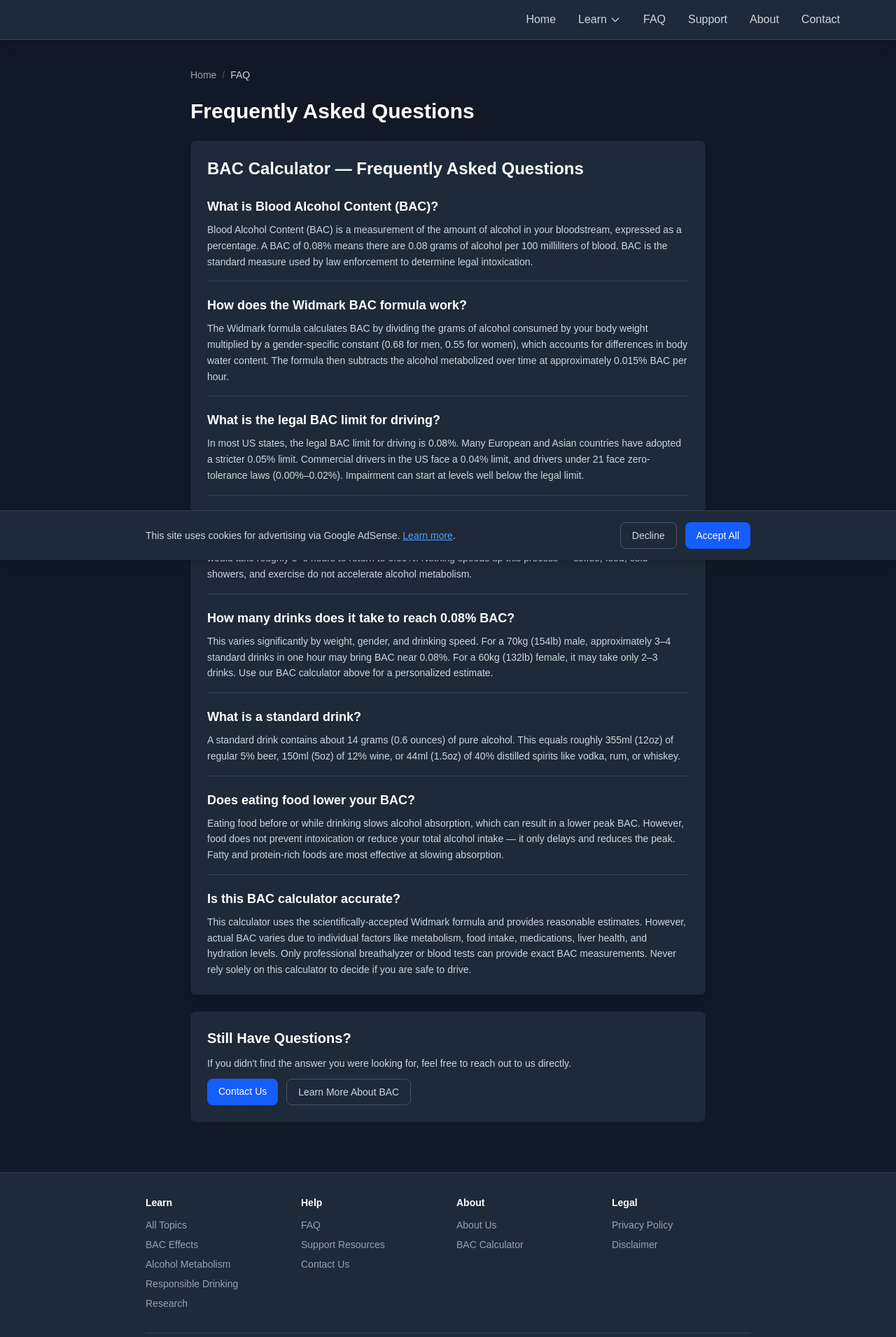
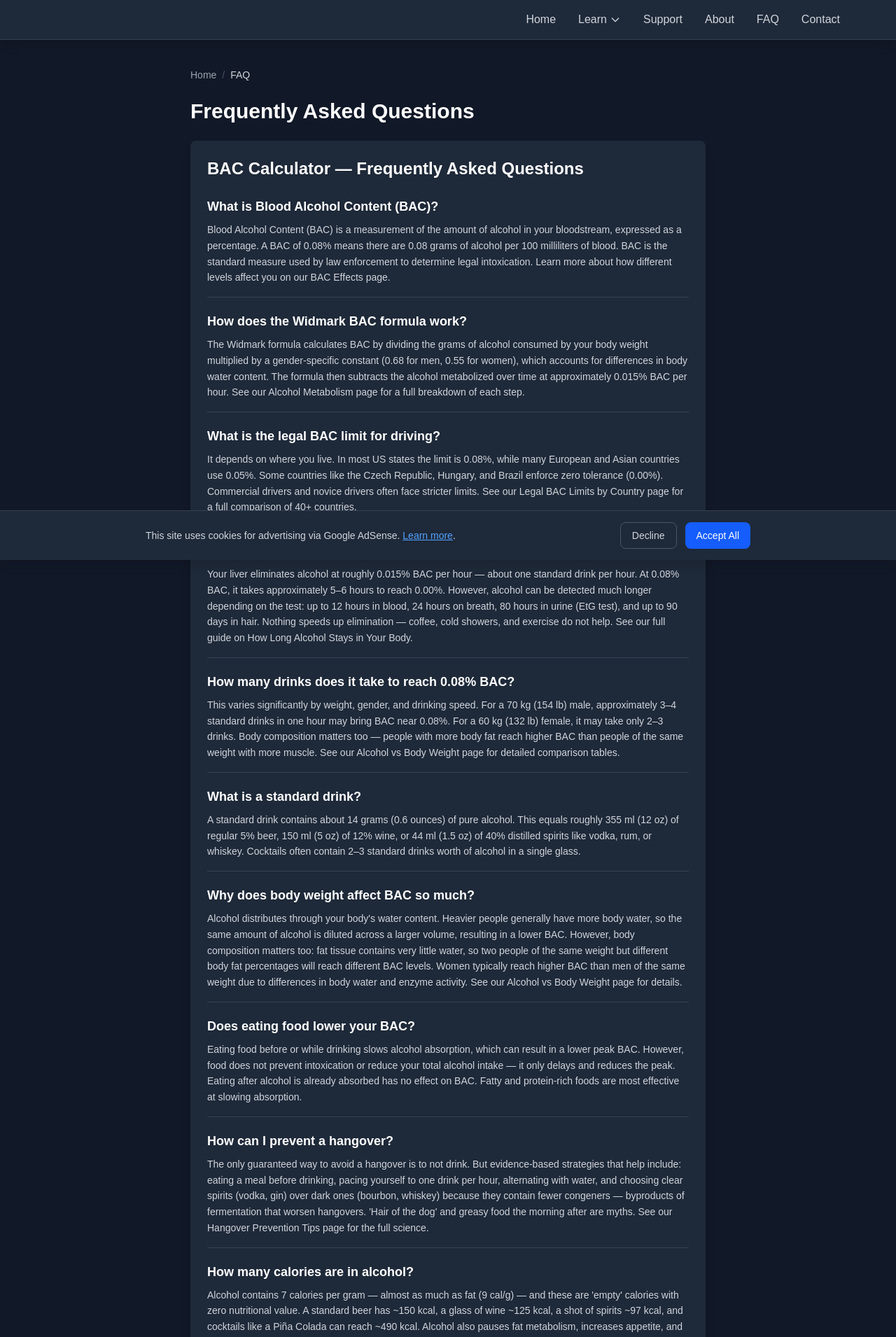
Before and after one commit to godonpatrik/bac-calculator, a Next.js app: page /faq in a window 1280 px wide. Shown: the top 1910 px of the page at 70% size. Built offline with nearby package versions, Linux system fonts and the light colour scheme.

Commit message:
Improvements

```diff
--- a/app/learn/page.tsx
+++ b/app/learn/page.tsx
@@ -124,7 +124,7 @@ const topics = [
   {
     title: "Alcohol vs Body Weight",
     href: "/alcohol-body-weight",
-    icon: "⚖️",
+    icon: "🧍",
     description:
       "Understand why body weight is one of the most important factors in BAC calculation. Learn how body composition, water content, and metabolism rate interact with alcohol.",
     highlights: [
@@ -263,18 +263,6 @@ export default function LearnPage() {
           Find Support Resources →
         </Link>
       </section>
-
-      <div className="mt-8 flex flex-wrap gap-4 text-sm">
-        <Link href="/" className="text-blue-400 hover:text-blue-300">
-          ← Back to Calculator
-        </Link>
-        <Link href="/faq" className="text-blue-400 hover:text-blue-300">
-          Frequently Asked Questions
-        </Link>
-        <Link href="/about" className="text-blue-400 hover:text-blue-300">
-          About BAC Calculator
-        </Link>
-      </div>
     </div>
   );
 }
--- a/components/FAQSection.tsx
+++ b/components/FAQSection.tsx
@@ -3,37 +3,57 @@ export default function FAQSection() {
     {
       question: "What is Blood Alcohol Content (BAC)?",
       answer:
-        "Blood Alcohol Content (BAC) is a measurement of the amount of alcohol in your bloodstream, expressed as a percentage. A BAC of 0.08% means there are 0.08 grams of alcohol per 100 milliliters of blood. BAC is the standard measure used by law enforcement to determine legal intoxication.",
+        "Blood Alcohol Content (BAC) is a measurement of the amount of alcohol in your bloodstream, expressed as a percentage. A BAC of 0.08% means there are 0.08 grams of alcohol per 100 milliliters of blood. BAC is the standard measure used by law enforcement to determine legal intoxication. Learn more about how different levels affect you on our BAC Effects page.",
     },
     {
       question: "How does the Widmark BAC formula work?",
       answer:
-        "The Widmark formula calculates BAC by dividing the grams of alcohol consumed by your body weight multiplied by a gender-specific constant (0.68 for men, 0.55 for women), which accounts for differences in body water content. The formula then subtracts the alcohol metabolized over time at approximately 0.015% BAC per hour.",
+        "The Widmark formula calculates BAC by dividing the grams of alcohol consumed by your body weight multiplied by a gender-specific constant (0.68 for men, 0.55 for women), which accounts for differences in body water content. The formula then subtracts the alcohol metabolized over time at approximately 0.015% BAC per hour. See our Alcohol Metabolism page for a full breakdown of each step.",
     },
     {
       question: "What is the legal BAC limit for driving?",
       answer:
-        "In most US states, the legal BAC limit for driving is 0.08%. Many European and Asian countries have adopted a stricter 0.05% limit. Commercial drivers in the US face a 0.04% limit, and drivers under 21 face zero-tolerance laws (0.00%–0.02%). Impairment can start at levels well below the legal limit.",
+        "It depends on where you live. In most US states the limit is 0.08%, while many European and Asian countries use 0.05%. Some countries like the Czech Republic, Hungary, and Brazil enforce zero tolerance (0.00%). Commercial drivers and novice drivers often face stricter limits. See our Legal BAC Limits by Country page for a full comparison of 40+ countries.",
     },
     {
-      question: "How long does it take to sober up?",
+      question: "How long does alcohol stay in your system?",
       answer:
-        "On average, the body metabolizes alcohol at a rate of about 0.015% BAC per hour. If your BAC is 0.08%, it would take roughly 5–6 hours to return to 0.00%. Nothing speeds up this process — coffee, food, cold showers, and exercise do not accelerate alcohol metabolism.",
+        "Your liver eliminates alcohol at roughly 0.015% BAC per hour — about one standard drink per hour. At 0.08% BAC, it takes approximately 5–6 hours to reach 0.00%. However, alcohol can be detected much longer depending on the test: up to 12 hours in blood, 24 hours on breath, 80 hours in urine (EtG test), and up to 90 days in hair. Nothing speeds up elimination — coffee, cold showers, and exercise do not help. See our full guide on How Long Alcohol Stays in Your Body.",
     },
     {
       question: "How many drinks does it take to reach 0.08% BAC?",
       answer:
-        "This varies significantly by weight, gender, and drinking speed. For a 70kg (154lb) male, approximately 3–4 standard drinks in one hour may bring BAC near 0.08%. For a 60kg (132lb) female, it may take only 2–3 drinks. Use our BAC calculator above for a personalized estimate.",
+        "This varies significantly by weight, gender, and drinking speed. For a 70 kg (154 lb) male, approximately 3–4 standard drinks in one hour may bring BAC near 0.08%. For a 60 kg (132 lb) female, it may take only 2–3 drinks. Body composition matters too — people with more body fat reach higher BAC than people of the same weight with more muscle. See our Alcohol vs Body Weight page for detailed comparison tables.",
     },
     {
       question: "What is a standard drink?",
       answer:
-        "A standard drink contains about 14 grams (0.6 ounces) of pure alcohol. This equals roughly 355ml (12oz) of regular 5% beer, 150ml (5oz) of 12% wine, or 44ml (1.5oz) of 40% distilled spirits like vodka, rum, or whiskey.",
+        "A standard drink contains about 14 grams (0.6 ounces) of pure alcohol. This equals roughly 355 ml (12 oz) of regular 5% beer, 150 ml (5 oz) of 12% wine, or 44 ml (1.5 oz) of 40% distilled spirits like vodka, rum, or whiskey. Cocktails often contain 2–3 standard drinks worth of alcohol in a single glass.",
+    },
+    {
+      question: "Why does body weight affect BAC so much?",
+      answer:
+        "Alcohol distributes through your body's water content. Heavier people generally have more body water, so the same amount of alcohol is diluted across a larger volume, resulting in a lower BAC. However, body composition matters too: fat tissue contains very little water, so two people of the same weight but different body fat percentages will reach different BAC levels. Women typically reach higher BAC than men of the same weight due to differences in body water and enzyme activity. See our Alcohol vs Body Weight page for details.",
     },
     {
       question: "Does eating food lower your BAC?",
       answer:
-        "Eating food before or while drinking slows alcohol absorption, which can result in a lower peak BAC. However, food does not prevent intoxication or reduce your total alcohol intake — it only delays and reduces the peak. Fatty and protein-rich foods are most effective at slowing absorption.",
+        "Eating food before or while drinking slows alcohol absorption, which can result in a lower peak BAC. However, food does not prevent intoxication or reduce your total alcohol intake — it only delays and reduces the peak. Eating after alcohol is already absorbed has no effect on BAC. Fatty and protein-rich foods are most effective at slowing absorption.",
+    },
+    {
+      question: "How can I prevent a hangover?",
+      answer:
+        "The only guaranteed way to avoid a hangover is to not drink. But evidence-based strategies that help include: eating a meal before drinking, pacing yourself to one drink per hour, alternating with water, and choosing clear spirits (vodka, gin) over dark ones (bourbon, whiskey) because they contain fewer congeners — byproducts of fermentation that worsen hangovers. 'Hair of the dog' and greasy food the morning after are myths. See our Hangover Prevention Tips page for the full science.",
+    },
+    {
+      question: "How many calories are in alcohol?",
+      answer:
+        "Alcohol contains 7 calories per gram — almost as much as fat (9 cal/g) — and these are 'empty' calories with zero nutritional value. A standard beer has ~150 kcal, a glass of wine ~125 kcal, a shot of spirits ~97 kcal, and cocktails like a Piña Colada can reach ~490 kcal. Alcohol also pauses fat metabolism, increases appetite, and promotes belly fat storage. See our Alcohol and Calories page for a full calorie comparison chart.",
+    },
+    {
+      question: "Does alcohol affect sleep?",
+      answer:
+        "Yes. While alcohol can help you fall asleep faster, it significantly disrupts sleep quality. It suppresses REM sleep (critical for memory and mood), causes fragmented sleep in the second half of the night, and worsens snoring and sleep apnea. Even 2–3 drinks can reduce REM sleep by about 20%. The result is feeling tired and unrefreshed despite spending enough time in bed. See our Alcohol and Sleep page for the full breakdown.",
     },
     {
       question: "Is this BAC calculator accurate?",
--- a/components/Navbar.tsx
+++ b/components/Navbar.tsx
@@ -111,13 +111,6 @@ export default function Navbar() {
                 </div>
               )}
             </div>
-
-            <Link
-              href="/faq"
-              className="text-gray-300 hover:text-white transition-colors font-medium"
-            >
-              FAQ
-            </Link>
             <Link
               href="/support"
               className="text-gray-300 hover:text-white transition-colors font-medium"
@@ -129,6 +122,12 @@ export default function Navbar() {
               className="text-gray-300 hover:text-white transition-colors font-medium"
             >
               About
+            </Link>
+            <Link
+              href="/faq"
+              className="text-gray-300 hover:text-white transition-colors font-medium"
+            >
+              FAQ
             </Link>
             <Link
               href="/contact"
@@ -241,13 +240,6 @@ export default function Navbar() {
             )}
 
             <Link
-              href="/faq"
-              onClick={closeMenu}
-              className="block text-gray-300 hover:text-white hover:bg-gray-700 transition-colors px-4 py-3 rounded text-base font-medium"
-            >
-              FAQ
-            </Link>
-            <Link
               href="/support"
               onClick={closeMenu}
               className="block text-gray-300 hover:text-white hover:bg-gray-700 transition-colors px-4 py-3 rounded text-base font-medium"
@@ -262,6 +254,13 @@ export default function Navbar() {
               About
             </Link>
             <Link
+              href="/faq"
+              onClick={closeMenu}
+              className="block text-gray-300 hover:text-white hover:bg-gray-700 transition-colors px-4 py-3 rounded text-base font-medium"
+            >
+              FAQ
+            </Link>
+            <Link
               href="/contact"
               onClick={closeMenu}
               className="block text-gray-300 hover:text-white hover:bg-gray-700 transition-colors px-4 py-3 rounded text-base font-medium"
```
